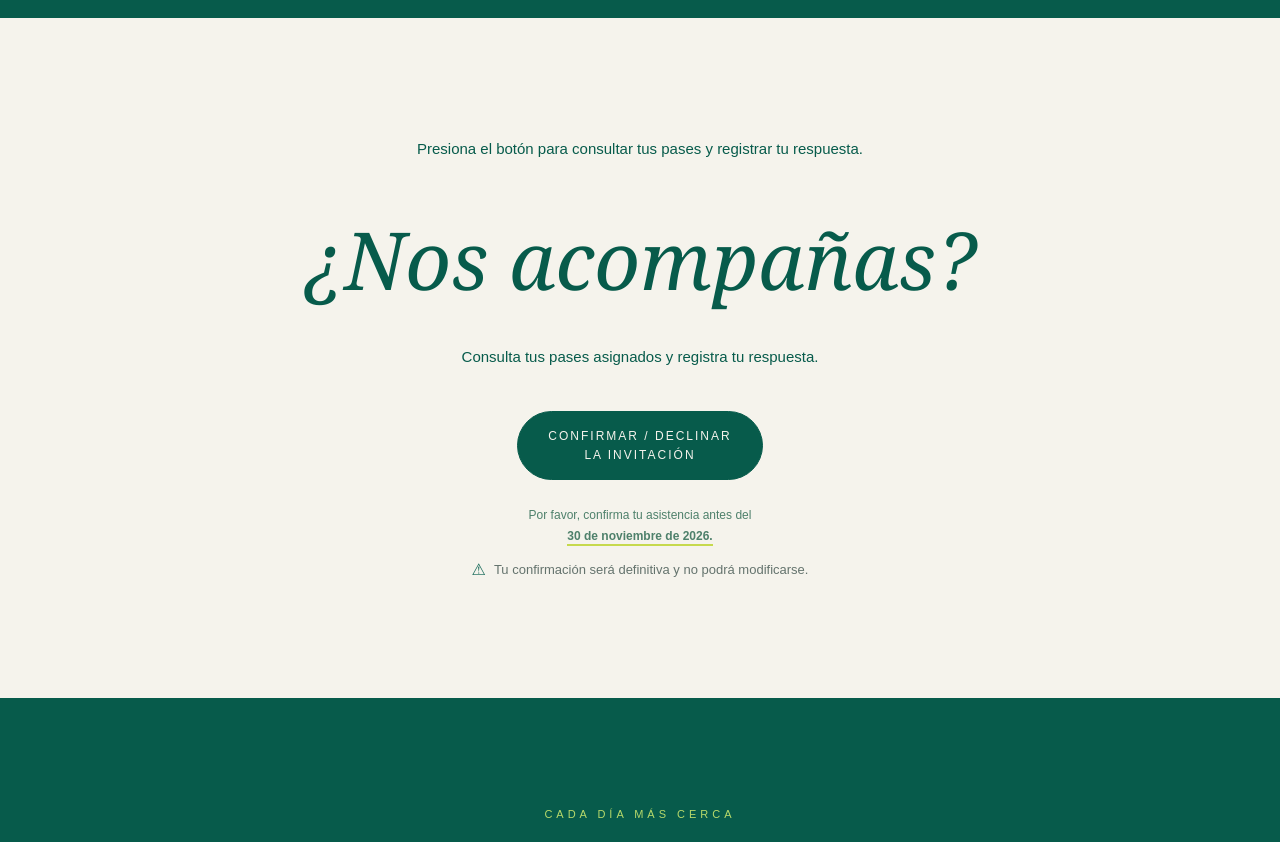
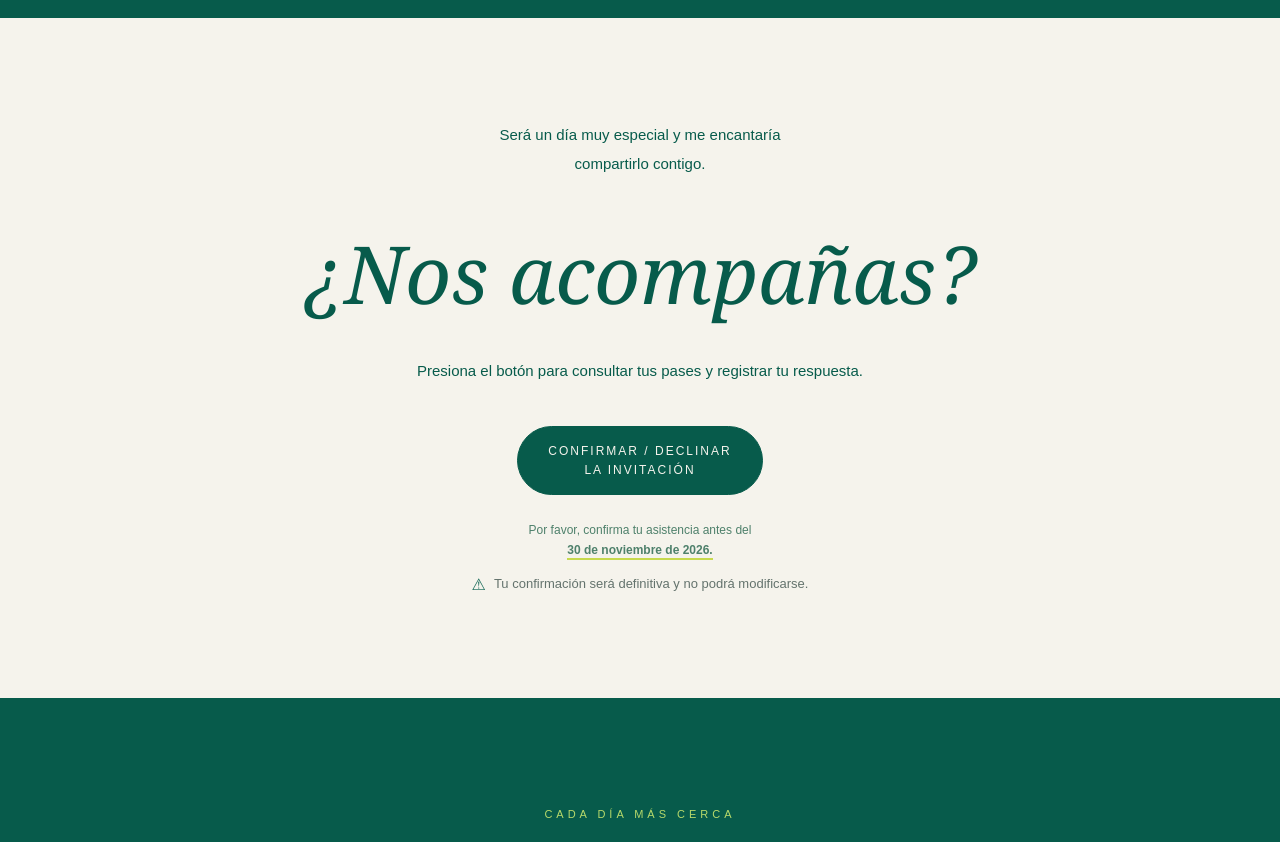
Before and after one commit to thundermorales/invitacion-dany, a plain HTML site: page index.html in a window 1280 px wide. Shown: the part 5320-6162 px from the top of the page. Drawn offline with nearby package versions, Linux system fonts and the light colour scheme.

Commit message:
Corrección de textos en sección de confirmación

```diff
--- a/index.html
+++ b/index.html
@@ -2164,8 +2164,8 @@ body::before {
 
 
 <p class="confirmacion-texto">
-  Presiona el botón para consultar tus pases
-  y registrar tu respuesta.
+Será un día muy especial y me encantaría<br>
+  compartirlo contigo.
 </p>
 
 
@@ -2175,8 +2175,8 @@ body::before {
 </h2>
 
 <p class="confirmacion-texto">
-  Consulta tus pases asignados y registra
-  tu respuesta.
+  Presiona el botón para consultar tus pases
+  y registrar tu respuesta.
 </p>
 
 
```
